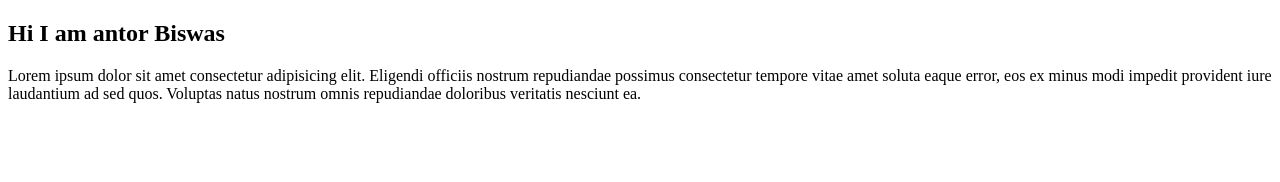
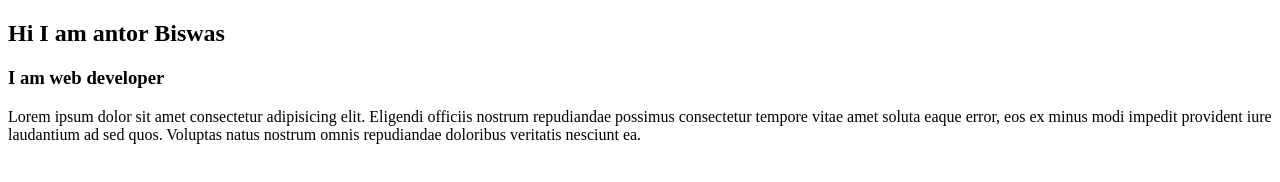
Before and after one commit to biswas20/hero-website1, a plain HTML site: page index.html in a window 1280 px wide. Drawn offline with Linux system fonts and the light colour scheme.

Commit message:
add header

```diff
--- a/index.html
+++ b/index.html
@@ -7,6 +7,7 @@
 </head>
 <body>
     <h2>Hi I am antor Biswas</h2>
+    <h3>I am web developer</h3>
     <p>Lorem ipsum dolor sit amet consectetur adipisicing elit. Eligendi officiis nostrum repudiandae
          possimus consectetur tempore vitae amet soluta eaque error, eos ex minus modi impedit provident
           iure laudantium ad sed quos. Voluptas natus nostrum omnis repudiandae doloribus veritatis nesciunt ea.</p>
```
Also changed, not shown: 1 other file.
